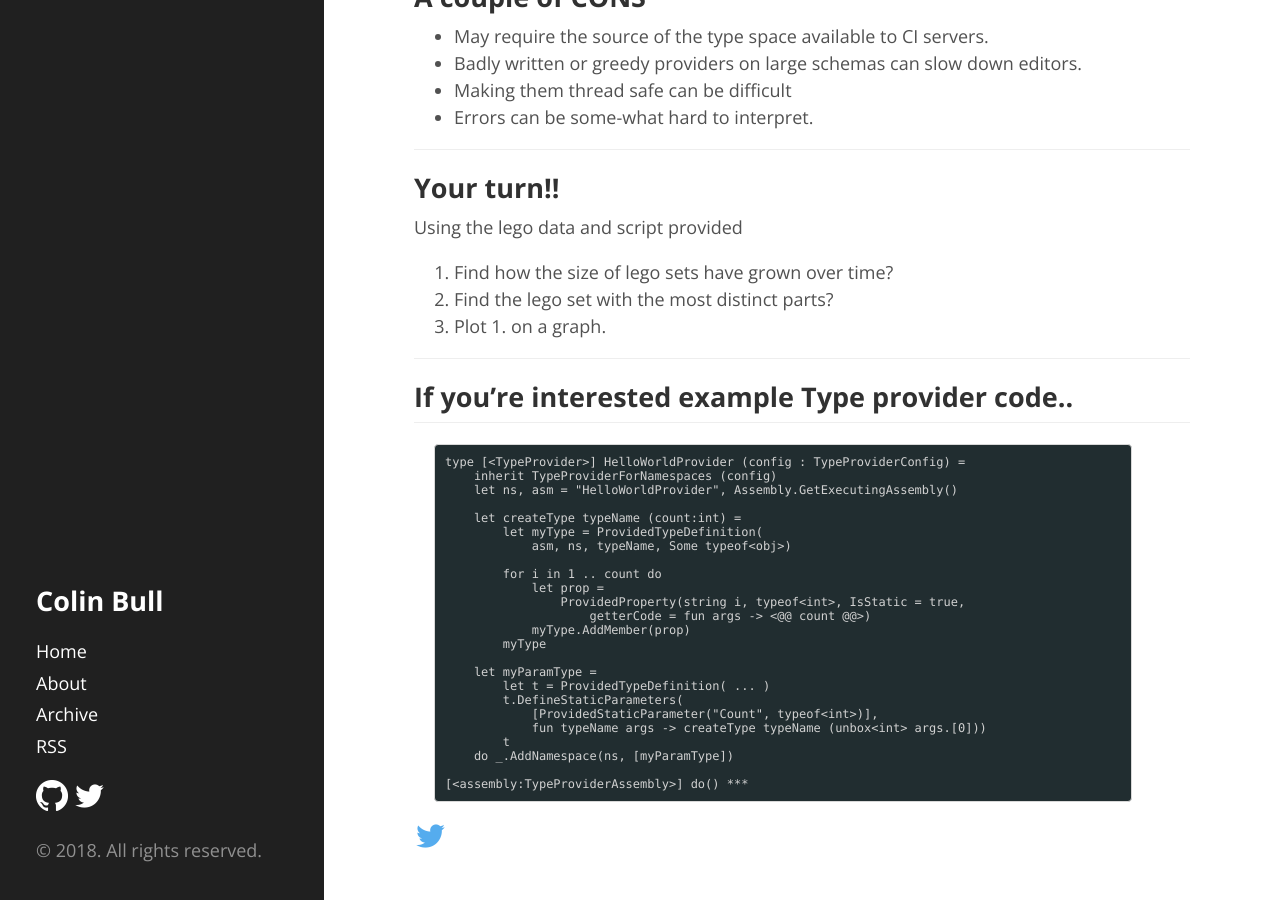
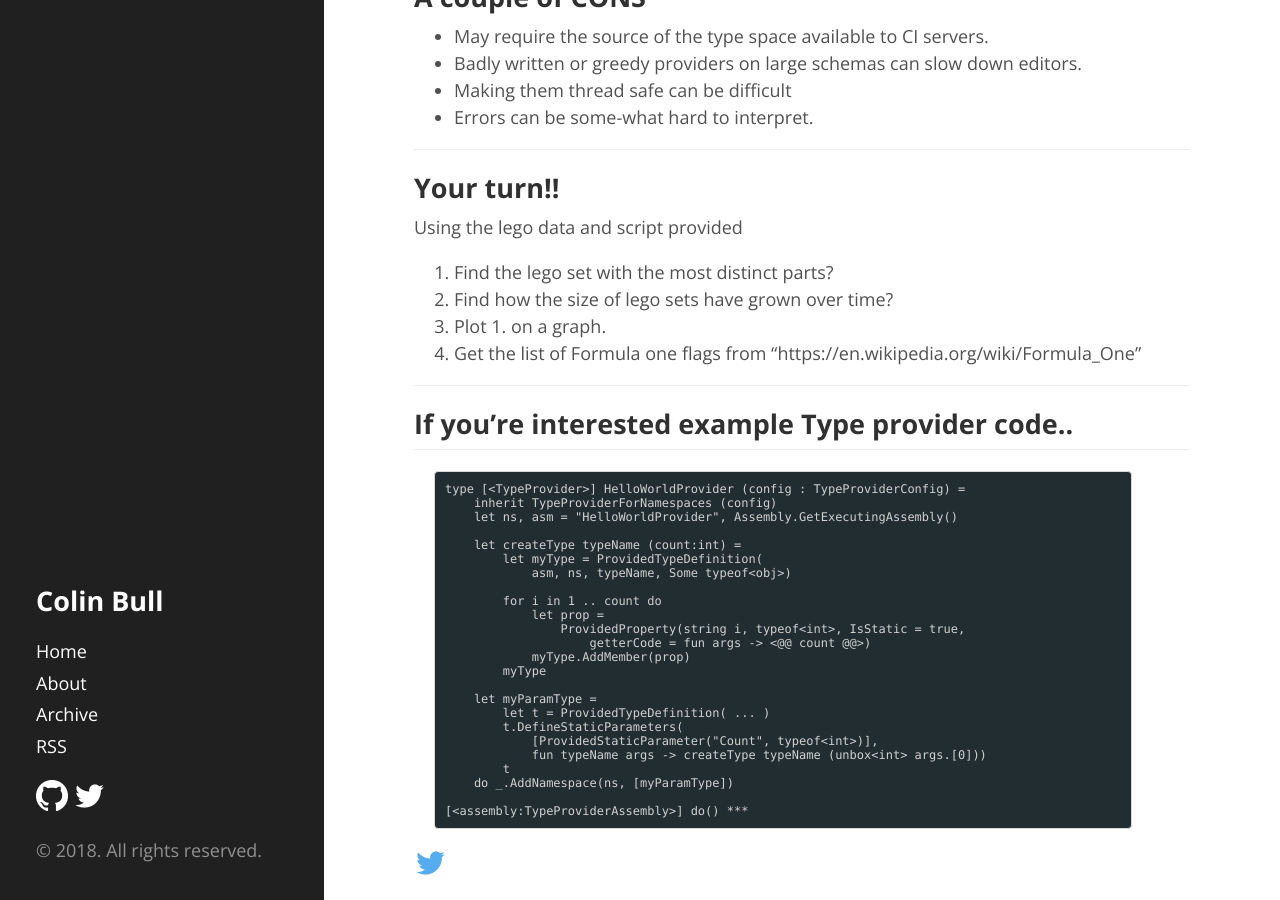
Before and after one commit to colinbull/colinbull.github.io, a Jekyll site: the page built from talks/Intro_to_typeproviders/slides/index.md, in a window 1280 px wide and 900 px high, scrolled down 2932 px. Built offline with Jekyll 4.4.1, drawn with Linux system fonts in a browser that asks for light colours; some web fonts are replaced; our own code applies the rules of GitHub Pages for plain Markdown files; Markdown is read by kramdown in place of the engine named in the settings.

Commit message:
better stats

```diff
--- a/talks/Intro_to_typeproviders/slides/index.md
+++ b/talks/Intro_to_typeproviders/slides/index.md
@@ -156,9 +156,11 @@
 
 Using the lego data and script provided
 
-1. Find how the size of lego sets have grown over time?
-2. Find the lego set with the most distinct parts?
+1. Find the lego set with the most distinct parts?
+2. Find how the size of lego sets have grown over time?
 3. Plot 1. on a graph.
+4. Get the list of Formula one flags from "https://en.wikipedia.org/wiki/Formula_One"
+
 
 ***
 
```
Also changed, not shown: 2 other files.
